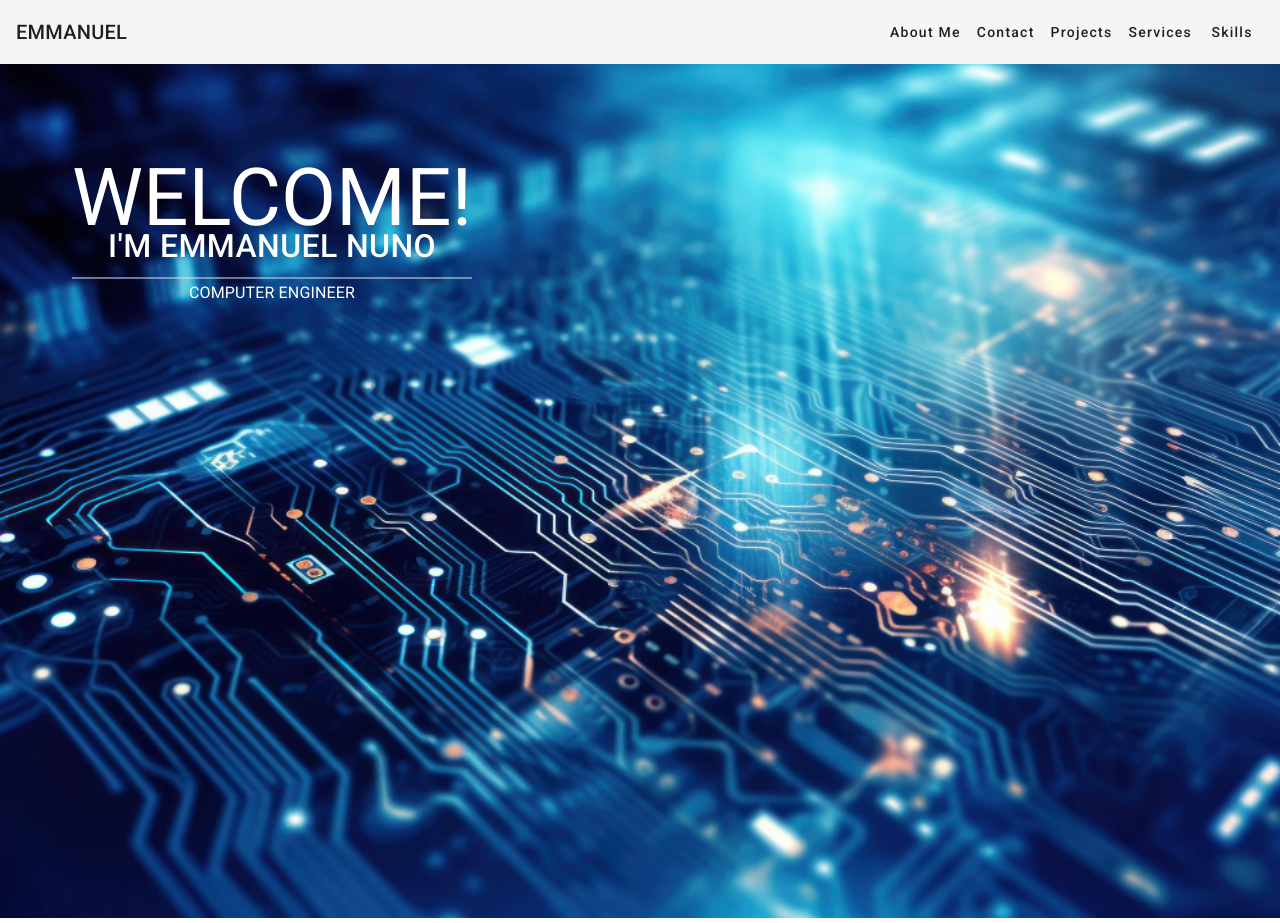
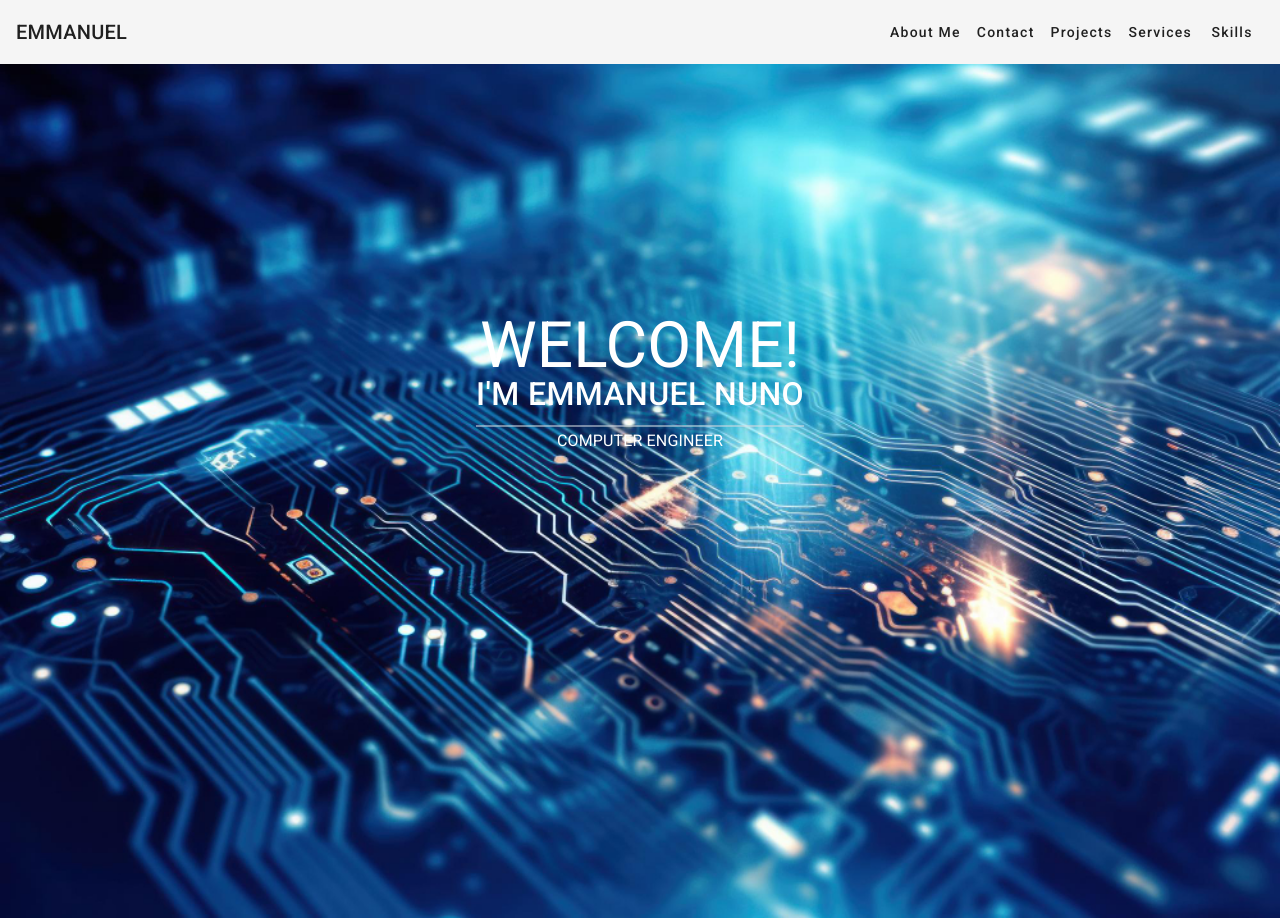
Before and after one commit to emmanuelnunoe/emmanuelnunoe, an Angular app in the folder website/emmanuelnuno/: page / in a window 1280 px wide. Built offline with nearby package versions, Linux system fonts and the light colour scheme.

Commit message:
fix text center

```diff
--- a/website/emmanuelnuno/src/app/app.component.css
+++ b/website/emmanuelnuno/src/app/app.component.css
@@ -1,15 +1,16 @@
 .welcome-text {
   padding: 1em;
-  margin:1rem;
   text-align: center;
   position: absolute;
-  top: 20%;
-  left: 20%;
+  top: 50%;
+  left: 50%;
   transform: translate(-50%, -50%);
+  color: white;
+  text-shadow:2rem #000000;
 }
 
 h1{
-    font-size:5rem;
+    font-size:4rem;
 }
 
 h2{
@@ -20,13 +21,8 @@ h2{
     background-color:aliceblue;
 }
 .backgorund-img{
-   background-position:inherit;
+   background-position:center;
    z-index: 0;
    width:100%;
+   background-blend-mode:hard-light;
 }
-
-.container {
-  position: relative;
-  text-align: center;
-  color: white;
-}
--- a/website/emmanuelnuno/src/app/app.component.html
+++ b/website/emmanuelnuno/src/app/app.component.html
@@ -1,6 +1,6 @@
 <app-navbar>
 </app-navbar>
-<div class="container">
+<div>
   <img src="/assets/176840.jpg" alt="circuit-electronics" class="backgorund-img"/>
   <div class="welcome-text">
     <h1>WELCOME!</h1>
```
